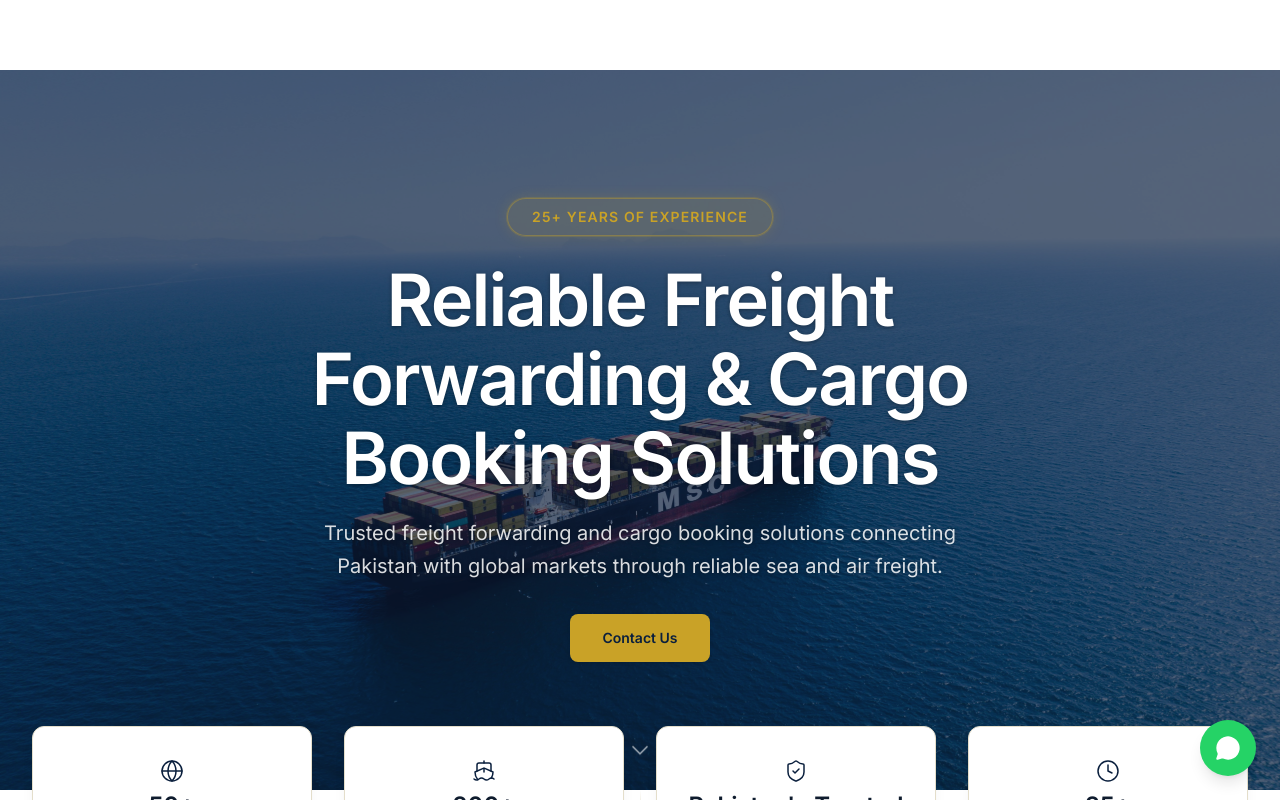
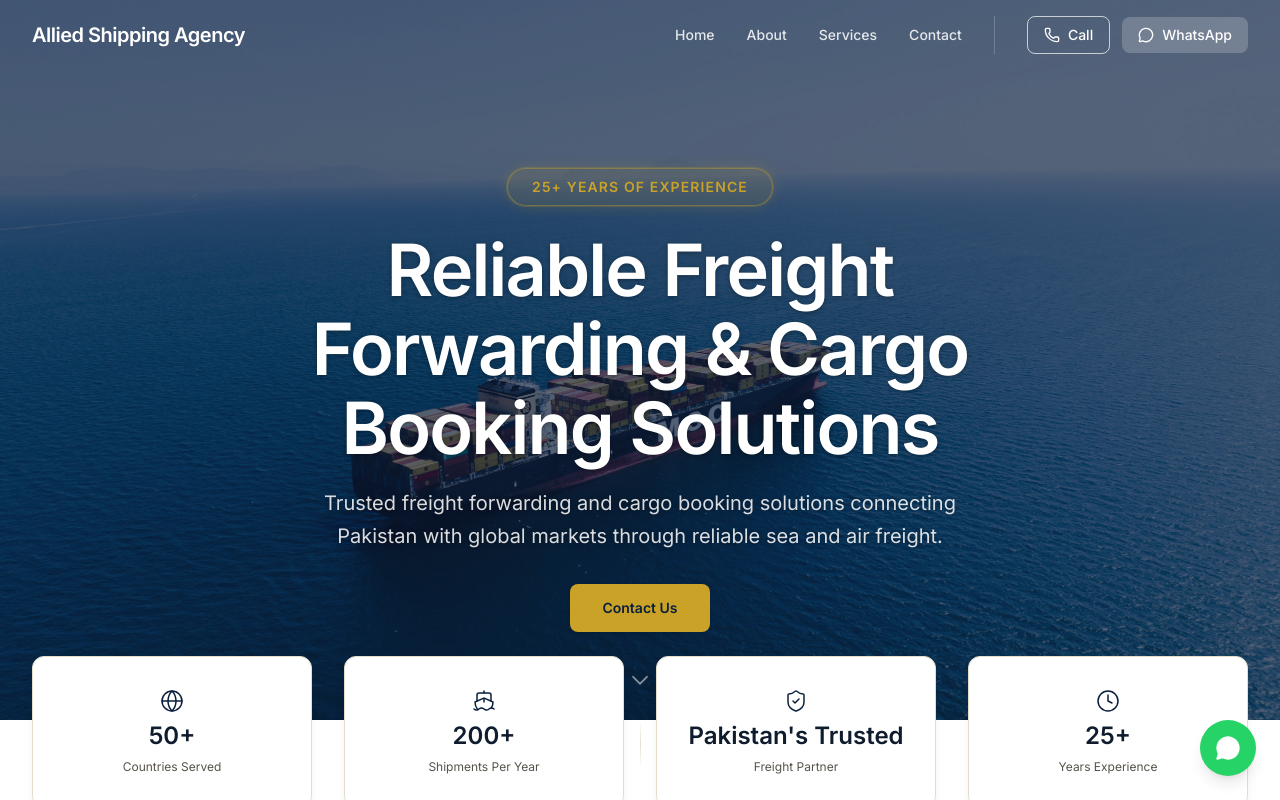
Before and after one commit to Mairaarshad19/allied-shipping-website, a Next.js app: page / in a window 1280 px wide. Shown: the top 800 px of the page. Built offline with nearby package versions, Linux system fonts and the light colour scheme.

Commit message:
Navbar placement correction

```diff
--- a/components/Header.tsx
+++ b/components/Header.tsx
@@ -30,17 +30,17 @@ export default function Header() {
 
   return (
     <header
-      className={`sticky top-0 z-50 transition-all duration-300 ${
+      className={`fixed top-0 left-0 right-0 z-50 transition-all duration-500 ${
         isHomeHero && !scrolled
           ? "bg-transparent shadow-none"
-          : "bg-white shadow-md"
+          : "bg-white/95 backdrop-blur-md shadow-lg shadow-black/5"
       }`}
     >
-      <Container className="flex items-center justify-between py-4">
+      <Container className="flex items-center justify-between py-3 md:py-4">
         {/* Logo */}
         <Link
           href="/"
-          className={`text-xl font-semibold tracking-tight transition-colors duration-300 ${
+          className={`text-xl font-semibold tracking-tight transition-colors duration-500 ${
             isHomeHero && !scrolled ? "text-white" : "text-navy-primary"
           }`}
         >
@@ -48,15 +48,15 @@ export default function Header() {
         </Link>
 
         {/* Desktop nav + buttons */}
-        <div className="hidden md:flex items-center gap-6">
+        <div className="hidden md:flex items-center gap-8">
           <nav className="flex items-center gap-8">
             {NAV_LINKS.map((link) => (
               <Link
                 key={link.href}
                 href={link.href}
-                className={`text-sm font-medium transition-colors duration-300 ${
+                className={`text-sm font-medium transition-colors duration-500 ${
                   isHomeHero && !scrolled
-                    ? "text-white/80 hover:text-white"
+                    ? "text-white/85 hover:text-white"
                     : "text-body hover:text-navy-primary"
                 }`}
               >
@@ -65,14 +65,14 @@ export default function Header() {
             ))}
           </nav>
 
-          <div className={`flex items-center gap-3 pl-3 transition-colors duration-300 ${
+          <div className={`flex items-center gap-3 pl-8 transition-colors duration-500 ${
             isHomeHero && !scrolled ? "border-l border-white/20" : "border-l border-border"
           }`}>
              <a
               href="tel:04236293017"
-              className={`inline-flex items-center gap-2 rounded-md border px-4 py-2 text-sm font-medium transition-colors ${
+              className={`inline-flex items-center gap-2 rounded-lg border px-4 py-2 text-sm font-medium transition-all duration-500 ${
                 isHomeHero && !scrolled
-                  ? "border-white/60 text-white hover:bg-white hover:text-navy-primary"
+                  ? "border-white/70 text-white hover:bg-white/15"
                   : "border-navy-primary text-navy-primary hover:bg-navy-primary hover:text-white"
               }`}
             >
@@ -83,9 +83,9 @@ export default function Header() {
               href="https://wa.me/923286920284"
               target="_blank"
               rel="noopener noreferrer"
-              className={`inline-flex items-center gap-2 rounded-md px-4 py-2 text-sm font-medium text-white transition-colors ${
+              className={`inline-flex items-center gap-2 rounded-lg px-4 py-2 text-sm font-medium text-white transition-all duration-500 ${
                 isHomeHero && !scrolled
-                  ? "bg-white/25 hover:bg-white/40"
+                  ? "bg-white/20 hover:bg-white/35"
                   : "bg-navy-primary hover:bg-navy-secondary"
               }`}
             >
@@ -99,7 +99,7 @@ export default function Header() {
         <button
           type="button"
           onClick={() => setMenuOpen((prev) => !prev)}
-          className={`md:hidden p-2 transition-colors duration-300 ${
+          className={`md:hidden p-2 transition-colors duration-500 ${
             isHomeHero && !scrolled ? "text-white" : "text-navy-primary"
           }`}
           aria-label={menuOpen ? "Close menu" : "Open menu"}
--- a/components/Hero.tsx
+++ b/components/Hero.tsx
@@ -14,7 +14,7 @@ export default function Hero() {
   };
 
   return (
-    <section className="relative h-[90vh] min-h-[600px] max-h-[900px] overflow-hidden">
+    <section className="relative h-[90vh] min-h-[600px] max-h-[900px] overflow-hidden pt-16 md:pt-20">
       {/* Background video / fallback image */}
       {!videoError ? (
         <video
```
